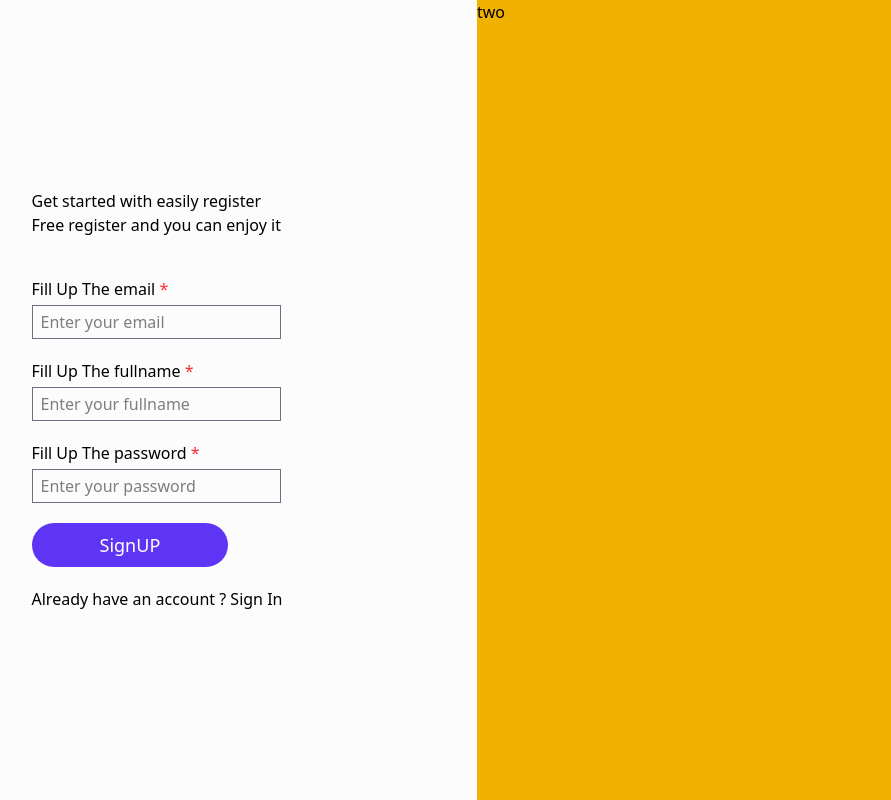
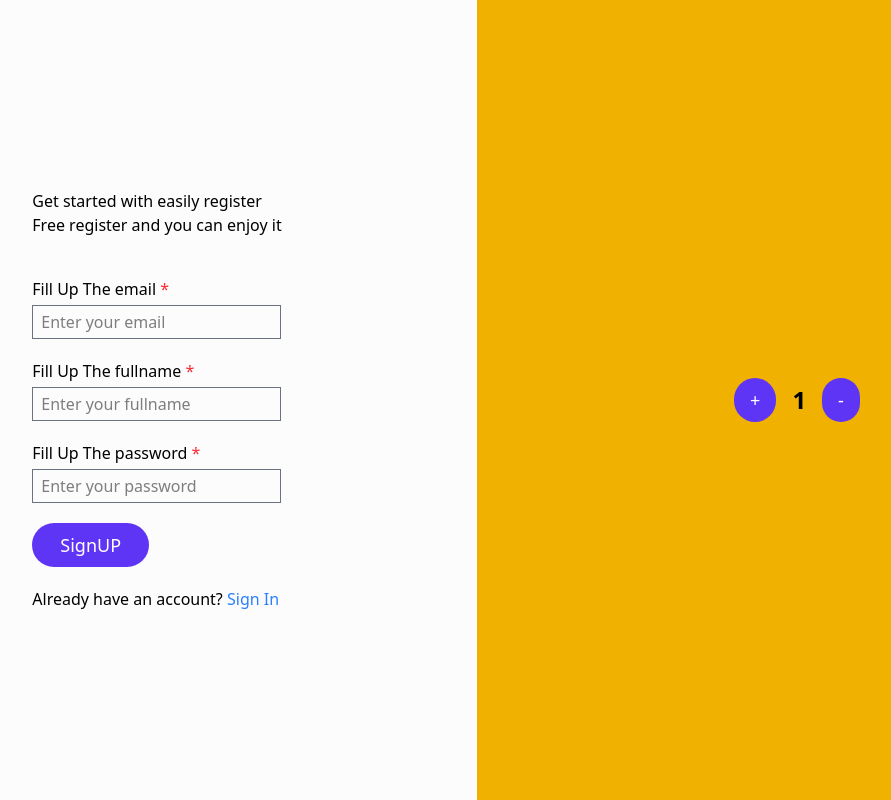
Before and after one commit to hridoydev091/chatting-app-Local-F, a React (Vite) app: page / in a window 1280 px wide. Shown: the whole page, without its empty margins (163-1054 px from the left). Built offline with nearby package versions, Linux system fonts and the light colour scheme.

Commit message:
chatting-app

```diff
--- a/src/Pages/SingUP/Index.jsx
+++ b/src/Pages/SingUP/Index.jsx
@@ -1,15 +1,25 @@
-import React from 'react';
+import React, { useState } from 'react';
 import lib from "../../lib/lib";
 
 const SignUP = () => {
     const data = lib.signUpdata();
-    let email = "";
-    // handleinput function implement
-    const handleinput = (e) =>{
-        if (e.target.value); {
+    const [count, setCount] = useState(1);
+    const [email, setEmail] = useState("");
+
+    // handleinput function
+    const handleinput = (e) => {
+        if (e.target.name === "email") {
+            setEmail(e.target.value);
         }
-    }
-    console.log(email);
+    };
+
+    const handleplus = () => {
+        setCount(count + 1);
+    };
+
+    const handleminus = () => {
+        setCount(count > 1 ? count - 1 : 1);
+    };
 
     return (
         <div>
@@ -18,19 +28,15 @@ const SignUP = () => {
                     <div>
                         <h1>Get started with easily register</h1>
                         <p>Free register and you can enjoy it</p>
-                        <form action="#" className='mt-10' onSubmit={(e) => e.preventDefault}>
-                            {data?.map(({name, id, required}, index) => (
+                        <form action="#" className='mt-10' onSubmit={(e) => e.preventDefault()}>
+                            {data?.map(({ name, id, required }) => (
                                 <div key={id} className='flex flex-col gap-y-1 items-start mb-5'>
                                     <label htmlFor={name}>
                                         {`Fill Up The ${name} `}
                                         {required && <span className='text-red-500'>*</span>}
                                     </label>
                                     <input
-                                        type={name === "email"
-                                             ? "email"
-                                             : name === "password"
-                                             ? "password"
-                                             : "text"}
+                                        type={name === "email" ? "email" : name === "password" ? "password" : "text"}
                                         placeholder={`Enter your ${name}`}
                                         name={name}
                                         className="border border-gray-500 py-1 px-2"
@@ -38,15 +44,21 @@ const SignUP = () => {
                                     />
                                 </div>
                             ))}
-                            <button className='px-17 py-2 bg-mainColor text-white text-lg rounded-3xl cursor-pointer'>SignUP</button>
+                            <button className='px-7 py-2 bg-mainColor text-white text-lg rounded-3xl cursor-pointer'>SignUP</button>
                         </form>
-                        <p className='mt-5'>Already  have an account ? <span>Sign In</span></p>
+                        <p className='mt-5'>Already have an account? <span className="text-blue-500 cursor-pointer">Sign In</span></p>
                     </div>
                 </div>
-                <div className="w-1/2 bg-yellow-500 h-screen">two</div>
+                <div className="w-1/2 bg-yellow-500 h-screen flex flex-col justify-center items-center">
+                    <div className="flex items-center gap-4">
+                        <button className='px-4 py-2 bg-mainColor text-white text-lg rounded-3xl cursor-pointer' onClick={handleplus}>+</button>
+                        <p className="text-2xl font-bold">{count}</p>
+                        <button className='px-4 py-2 bg-mainColor text-white text-lg rounded-3xl cursor-pointer' onClick={handleminus}>-</button>
+                    </div>
+                </div>
             </div>
         </div>
     );
-}
+};
 
 export default SignUP;
```
